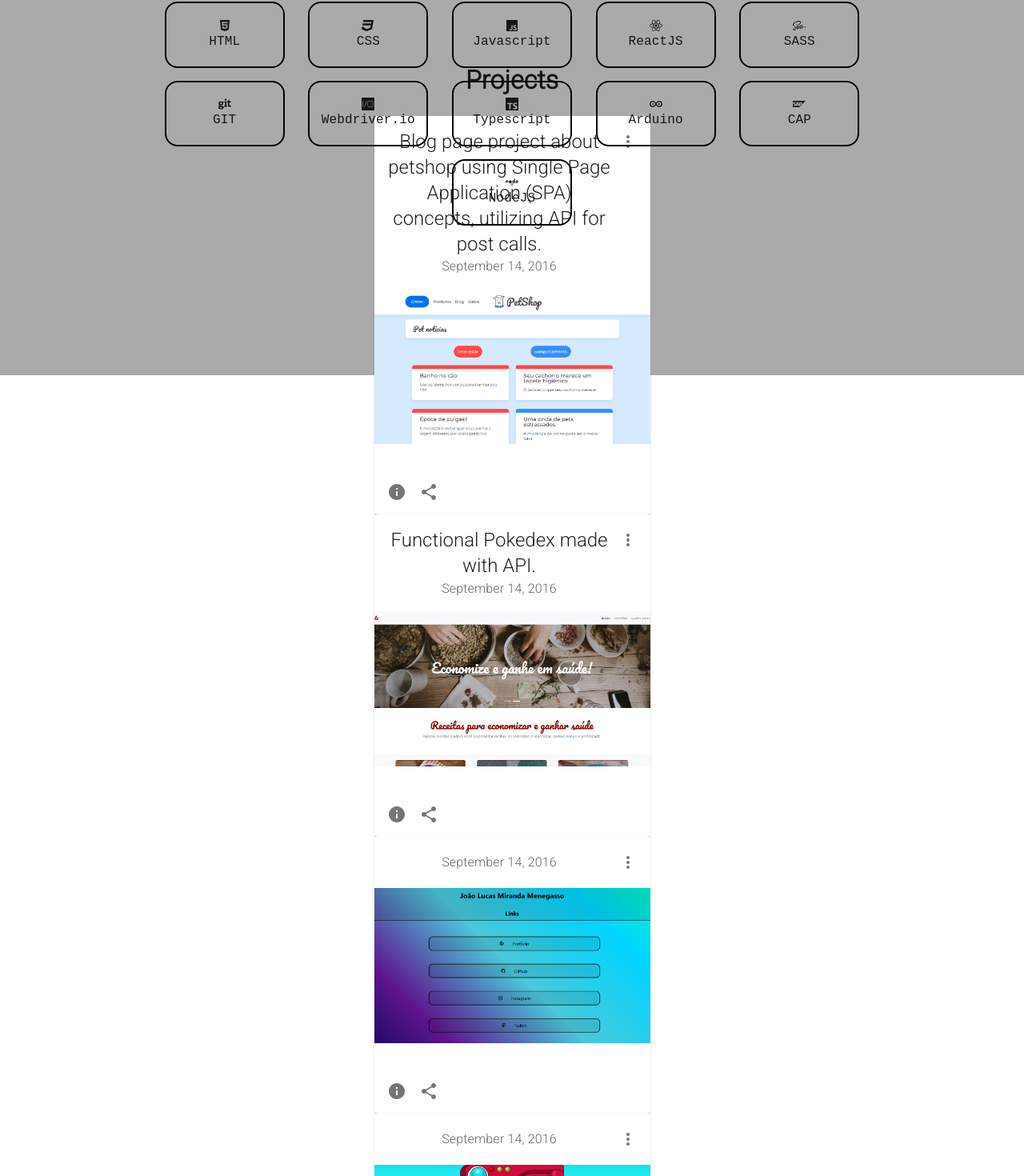
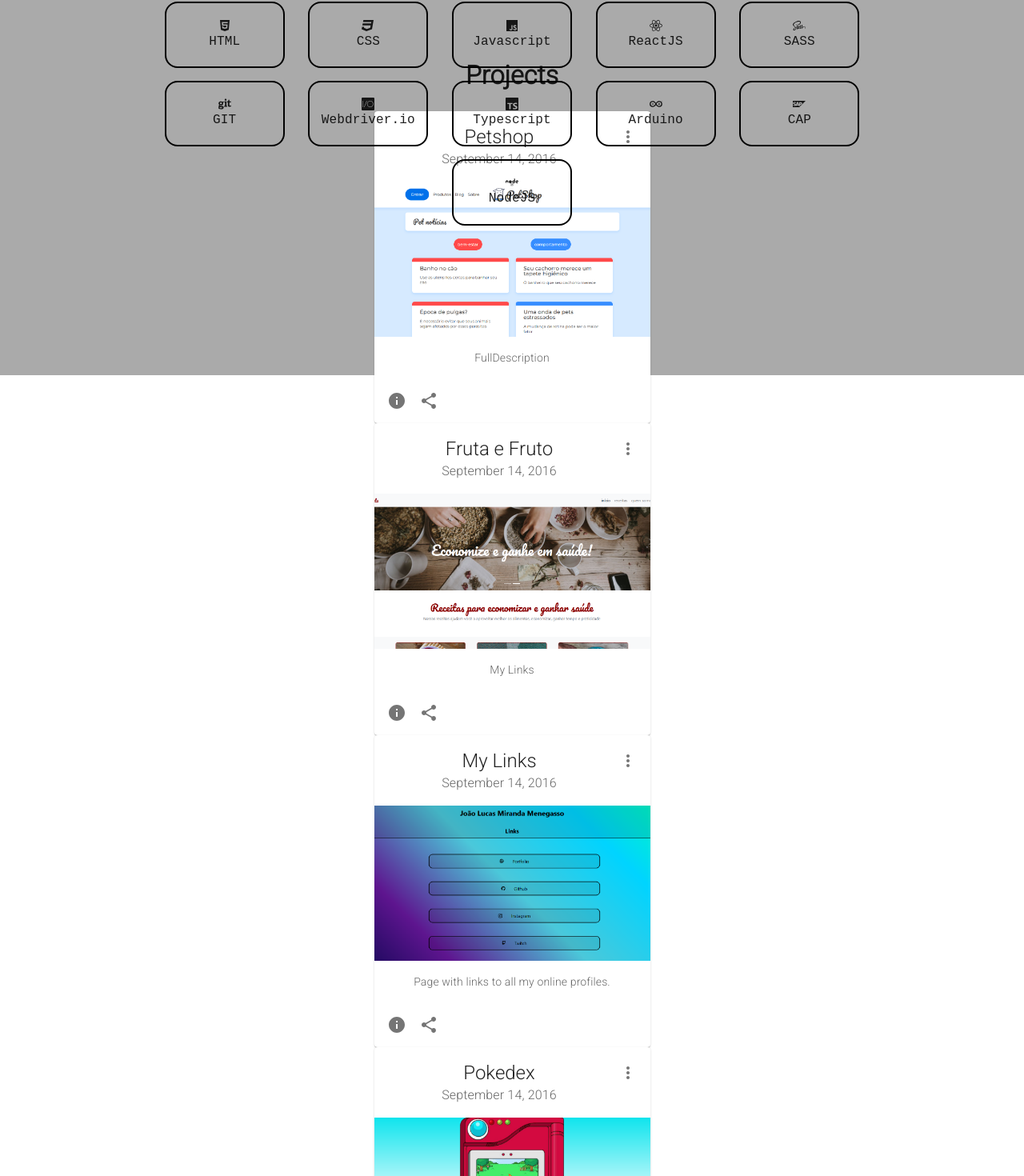
Before and after one commit to joaolucasmm/portfolio-dev, a React (Create React App) app: page / in a window 1280 px wide. Shown: the part 1131-2601 px from the top of the page at 80% size. Built offline with nearby package versions, Linux system fonts and the light colour scheme.

Commit message:
Add project title and full description to projects text

```diff
--- a/src/Components/Projects/texts.js
+++ b/src/Components/Projects/texts.js
@@ -11,11 +11,21 @@ const textPortuguese = [
 
 const textEnglish = [
     "Projects",
+    "Petshop",
     "Blog page project about petshop using Single Page Application (SPA) concepts, utilizing API for post calls.",
+    "FullDescription",
+    "Fruta e Fruto",
     "Recipe blog landing page project using bootstrap for layout design.",
+    "FullDescription",
+    "My Links",
     "Page with links to all my online profiles.",
+    "FullDescription",
+    "Pokedex",
     "Functional Pokedex made with API.",
-    "TicTacToe game made in React."
+    "FullDescription",
+    "TicTacToe",
+    "TicTacToe game made in React.",
+    "FullDescription"
 ];
 
 function textSelector(language, textPosition) {
```
